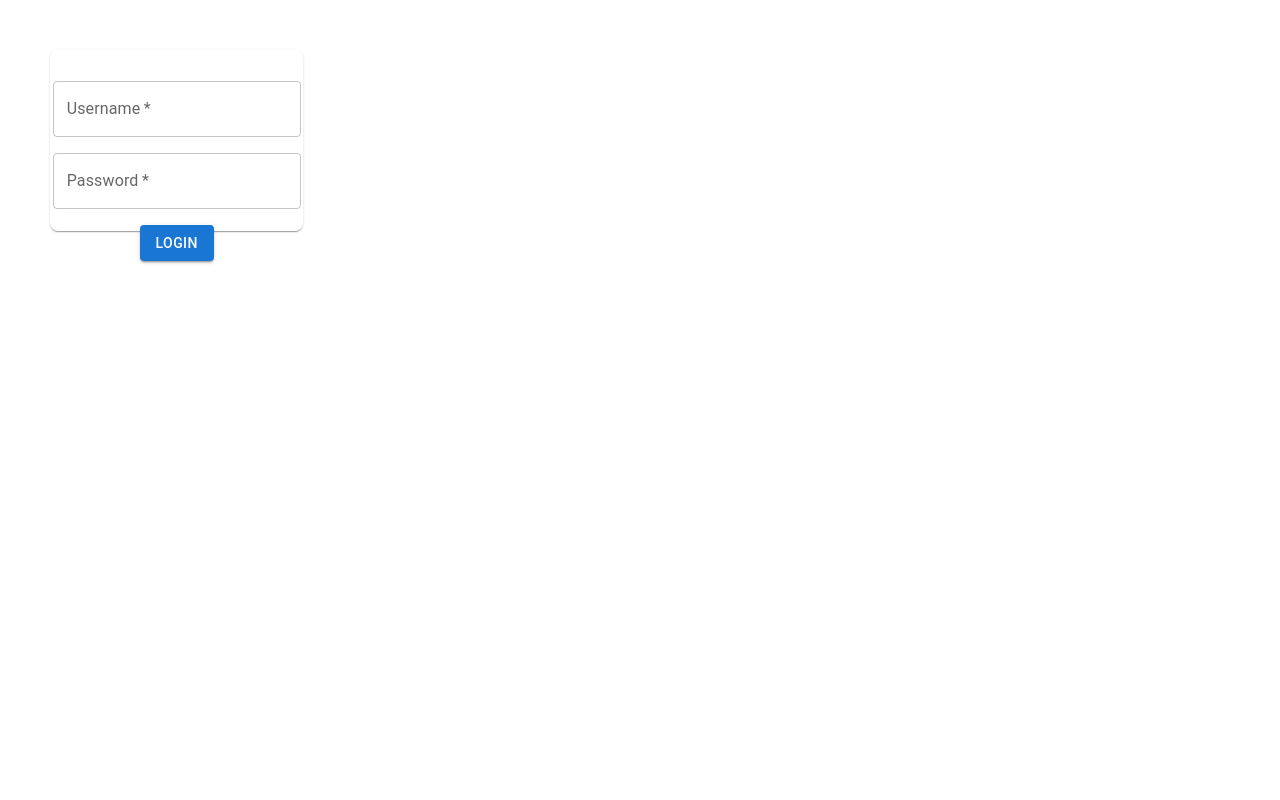
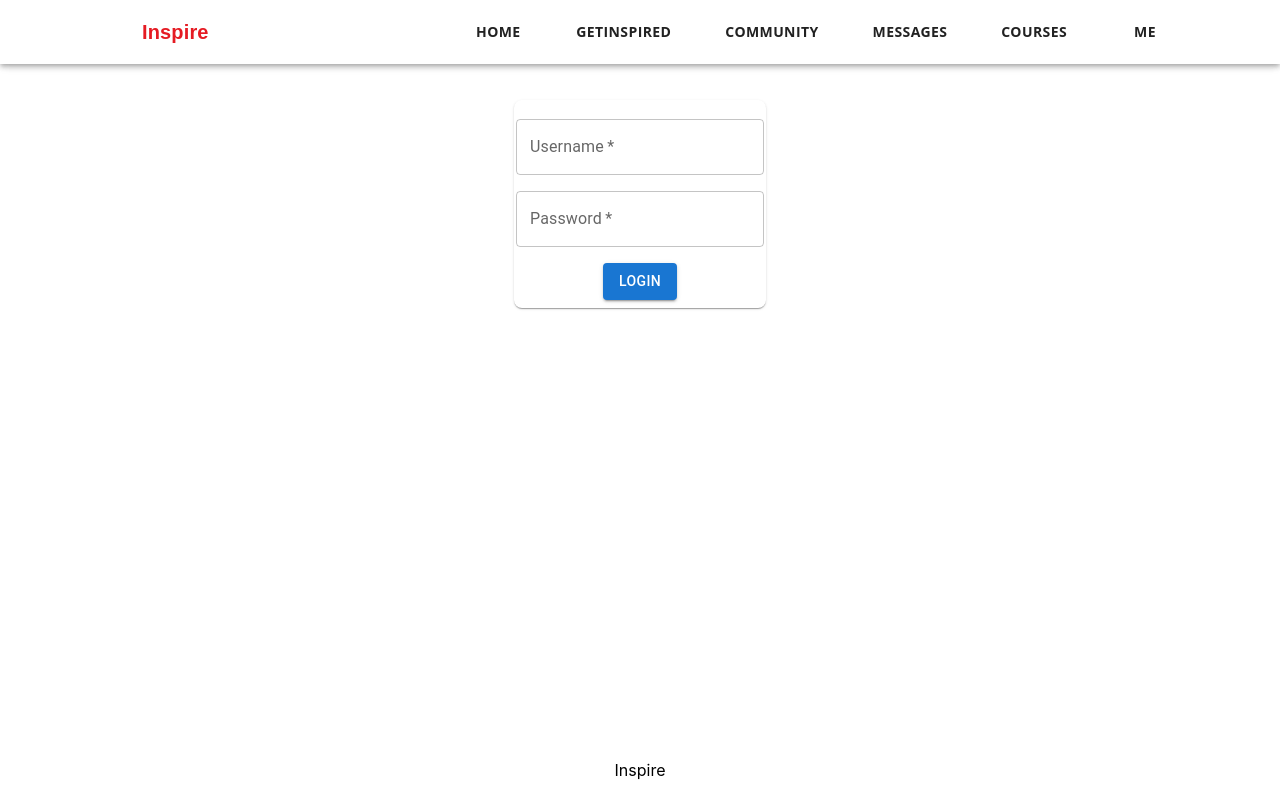
Before and after one commit to serenakemono/Inspire, a React (Create React App) app in the folder demo/src/main/frontend/: page /login in a window 1280 px wide. Built offline with nearby package versions, Linux system fonts and the light colour scheme.

Commit message:
Improve the display of registration and login

```diff
--- a/demo/src/main/frontend/src/App.js
+++ b/demo/src/main/frontend/src/App.js
@@ -2,13 +2,12 @@ import logo from './logo.svg';
 import './App.css';
 
 import Header from './header/Header';
-import LoginBox from './LoginBox';
-import RegistrationBox from './RegistrationForm';
+import LoginForm from './LoginForm';
+import RegistrationForm from './RegistrationForm';
 import Missing from './Missing';
 import Footer from './Footer'
 import PostsDisplay from './home/PostsDisplay'
 import PostPage from './home/PostPage';
-import registerApi from './api/register'
 
 import React, { useState, useEffect } from 'react';
 import { Route, Routes, useHistory } from 'react-router-dom';
@@ -58,6 +57,12 @@ function App() {
     <div>
       <Header />
       <Routes>
+        <Route path="login" element={<LoginForm />} />
+        <Route
+          path="register"
+          element={<RegistrationForm />}
+        />
+
         <Route path="home" element={<PostsDisplay posts={posts} />} />
         <Route path="post/:id" element={<PostPage posts={posts} />} />
         <Route path="me" element={<Profile posts={posts} />} />
--- a/demo/src/main/frontend/src/LoginBox.js
+++ b/demo/src/main/frontend/src/LoginForm.js
@@ -6,7 +6,7 @@ import Grid from "@mui/material/Grid";
 import Box from "@mui/material/Box"
 import axios from 'axios';
 
-const LoginBox = () => {
+const LoginForm = () => {
   const defaultFormValues = {
     username: "",
     password: ""
@@ -63,10 +63,13 @@ const LoginBox = () => {
   };
 
   return (
+    <div style={{
+        display: "flex",
+        justifyContent: "center",
+        alignItems: "center",
+        marginTop: "100px"
+      }}>
     <Box
-      position="absolute"
-      top="5ch"
-      left="5ch"
       alignItems="center"
       sx={{
         boxShadow: 1,
@@ -82,8 +85,8 @@ const LoginBox = () => {
           justify="center"
           direction="column"
           spacing={2}
-          position="relative"
-          top="3ch"
+            marginTop="3px"
+          marginBottom="8px"
         >
           <Grid item>
             <TextField
@@ -117,8 +120,9 @@ const LoginBox = () => {
           </Grid>
         </Grid>
       </form>
-    </Box>
+      </Box>
+      </div>
   );
 };
 
-export default LoginBox
+export default LoginForm
--- a/demo/src/main/frontend/src/RegistrationForm.js
+++ b/demo/src/main/frontend/src/RegistrationForm.js
@@ -6,7 +6,7 @@ import Grid from "@mui/material/Grid";
 import Box from "@mui/material/Box"
 import axios from 'axios';
 
-const RegistrationBox = () => {
+const RegistrationForm = () => {
   const defaultFormValues = {
     email: "",
     username: "",
@@ -68,12 +68,19 @@ const RegistrationBox = () => {
   };
 
   return (
+    <div style={{
+        display: "flex",
+        justifyContent: "center",
+        alignItems: "center",
+        marginTop: "100px"
+      }}
+    >
     <Box
-      alignItems="center"
       sx={{
         boxShadow: 1,
         borderRadius: 2,
         width: "25ch",
+
       }}>
       <form onSubmit={handleSubmit}>
         <Grid
@@ -81,7 +88,9 @@ const RegistrationBox = () => {
           alignItems="center"
           justify="center"
           direction="column"
-          spacing={2}
+            spacing={2}
+            marginTop="3px"
+            marginBottom="8px"
         >
           <Grid item>
             <TextField
@@ -138,7 +147,8 @@ const RegistrationBox = () => {
         </Grid>
         </form>
       </Box>
+    </div>
   );
 };
 
-export default RegistrationBox
+export default RegistrationForm
--- a/demo/src/main/frontend/src/index.js
+++ b/demo/src/main/frontend/src/index.js
@@ -3,8 +3,8 @@ import ReactDOM from 'react-dom/client';
 import './index.css';
 
 import App from './App';
-import LoginBox from './LoginBox';
-import RegistrationBox from './RegistrationForm';
+import LoginForm from './LoginForm';
+import RegistrationForm from './RegistrationForm';
 
 import { Routes, Route, BrowserRouter } from 'react-router-dom'
 
@@ -13,11 +13,6 @@ const root = ReactDOM.createRoot(document.getElementById('root'));
 root.render(
   <BrowserRouter>
     <Routes>
-      <Route path="login" element={<LoginBox />} />
-      <Route
-        path="register"
-        element={<RegistrationBox />}
-      />
       <Route path="*" element={<App />} />
     </Routes>
   </BrowserRouter>
```
